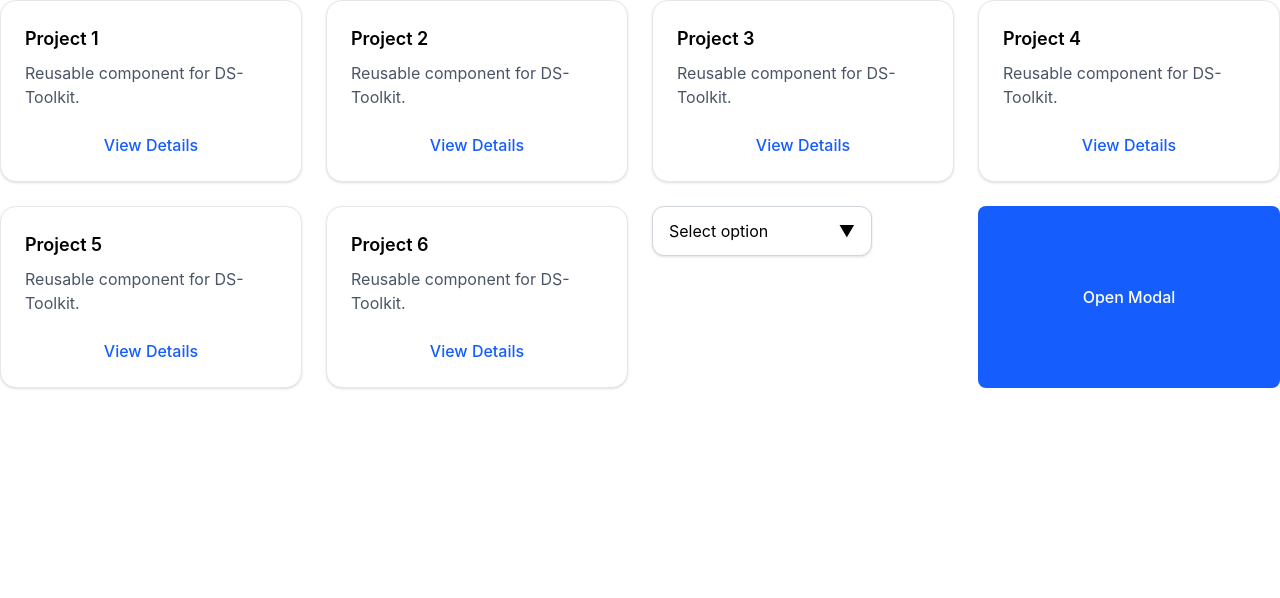
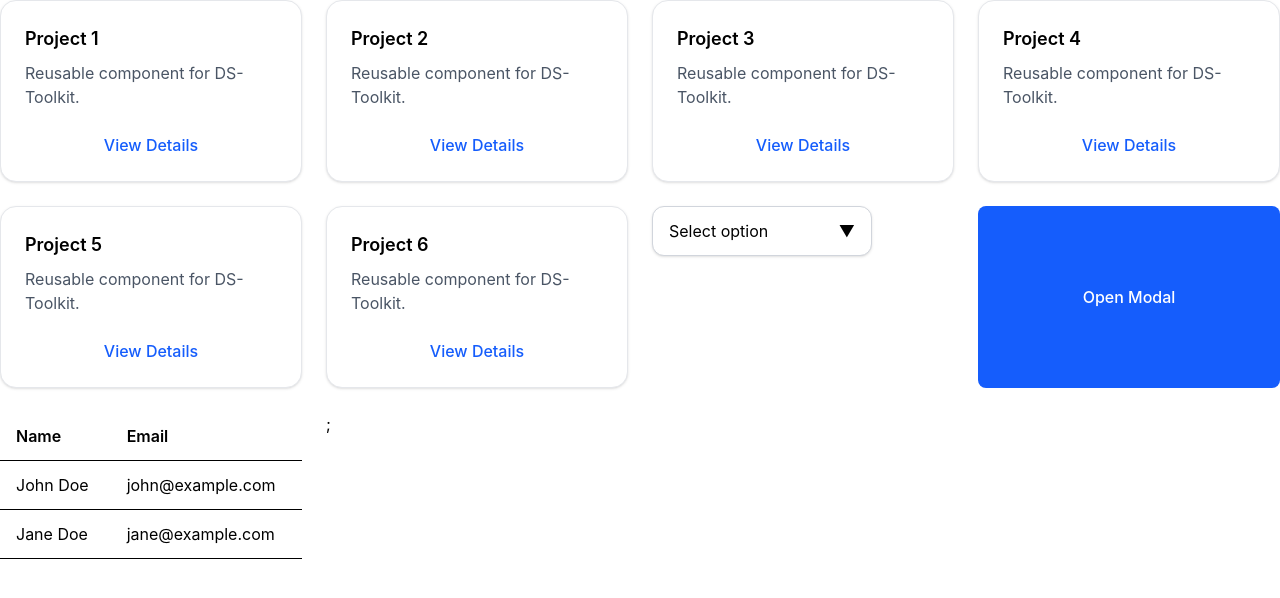
Before and after one commit to mahsafaramarzii/ds-toolkit, a React (Vite) app: page / in a window 1280 px wide. Shown: the top 598 px of the page. Built offline with nearby package versions, Linux system fonts and the light colour scheme.

Commit message:
feat: add DataTable component with sorting support

```diff
--- a/src/App.tsx
+++ b/src/App.tsx
@@ -3,8 +3,21 @@ import { Card } from "./components/molecules/Card"
 import { useState } from "react";
 import { Modal } from "./components/molecules/Madol";
 import { Dropdown } from "./components/molecules/Dropdown";
+import { DataTable } from "./components/molecules/DataTable";
+function App() {
 
-function App() {
+  const users = [
+    {
+      id: 1,
+      name: "John Doe",
+      email: "john@example.com",
+    },
+    {
+      id: 2,
+      name: "Jane Doe",
+      email: "jane@example.com",
+    },
+  ];
 
 
   const [open, setOpen] = useState(false);
@@ -71,7 +84,19 @@ function App() {
           Reusable modal component.
         </p>
       </Modal>
-
+      <DataTable
+    data={users}
+    columns={[
+      {
+        key: "name",
+        header: "Name",
+      },
+      {
+        key: "email",
+        header: "Email",
+      },
+    ]}
+  />;
   </div>
   );
 }
--- /dev/null
+++ b/src/components/molecules/DataTable/DataTable.Types.ts
@@ -0,0 +1,10 @@
+export interface Column<T> {
+    key: keyof T;
+    header: string;
+    sortable?: boolean;
+  }
+
+  export interface DataTableProps<T> {
+    data: T[];
+    columns: Column<T>[];
+  }
--- /dev/null
+++ b/src/components/molecules/DataTable/DataTable.module.css
@@ -0,0 +1,8 @@
+.tableWrapper {
+    overflow-x: auto;
+  }
+
+  .table {
+    width: 100%;
+    border-collapse: collapse;
+  }
--- /dev/null
+++ b/src/components/molecules/DataTable/DataTable.tsx
@@ -0,0 +1,123 @@
+import type {DataTableProps, } from "./DataTable.Types";
+import { useMemo, useState } from "react";
+  import styles from "./DataTable.module.css";
+
+  export function DataTable<
+    T extends Record<string, unknown>
+  >({
+    data,
+    columns,
+  }: DataTableProps<T>) {
+
+    const [sortKey, setSortKey] =
+    useState<keyof T | null>(null);
+
+  const [direction, setDirection] =
+    useState<"asc" | "desc">("asc");
+
+
+    const sortedData = useMemo(() => {
+        if (!sortKey) {
+          return data;
+        }
+
+        return [...data].sort((a, b) => {
+          const first = String(a[sortKey]);
+          const second = String(b[sortKey]);
+
+          if (direction === "asc") {
+            return first.localeCompare(second);
+          }
+
+          return second.localeCompare(first);
+        });
+      }, [data, sortKey, direction]);
+      const handleSort = (key: keyof T) => {
+        if (sortKey === key) {
+          setDirection((prev) =>
+            prev === "asc" ? "desc" : "asc"
+          );
+
+          return;
+        }
+
+        setSortKey(key);
+        setDirection("asc");
+      };
+    if (!data.length) {
+      return (
+        <div
+          data-testid="empty-state"
+          className="
+            rounded-xl
+            border
+            border-dashed
+            p-8
+            text-center
+            text-gray-500
+          "
+        >
+          No data available
+        </div>
+      );
+    }
+
+    return (
+
+      <div className={styles.tableWrapper}>
+        <table
+          data-testid="data-table"
+          className={styles.table}
+        >
+          <thead>
+            <tr>
+              {columns.map((column) => (
+                <th
+                key={String(column.key)}
+                onClick={() =>
+                  handleSort(column.key)
+                }
+                className="
+                  cursor-pointer
+                  border-b
+                  px-4
+                  py-3
+                  text-left
+                  font-semibold
+                "
+              >
+                {column.header}
+
+                {sortKey === column.key &&
+                  (direction === "asc"
+                    ? " ↑"
+                    : " ↓")}
+              </th>
+              ))}
+            </tr>
+          </thead>
+
+          <tbody>
+          {sortedData.map((row, rowIndex) => (
+              <tr key={rowIndex}>
+                {columns.map((column) => (
+                  <td
+                    key={String(column.key)}
+                    className="
+                      border-b
+                      px-4
+                      py-3
+                    "
+                  >
+                    {String(
+                      row[column.key]
+                    )}
+                  </td>
+                ))}
+              </tr>
+            ))}
+          </tbody>
+        </table>
+      </div>
+    );
+  }
--- /dev/null
+++ b/src/components/molecules/DataTable/index.ts
@@ -0,0 +1,6 @@
+export { DataTable } from "./DataTable";
+
+export type {
+  DataTableProps,
+  Column,
+} from "./DataTable.Types";
```
Also changed, not shown: 1 other file (tests, documents, lock files or other folders).
